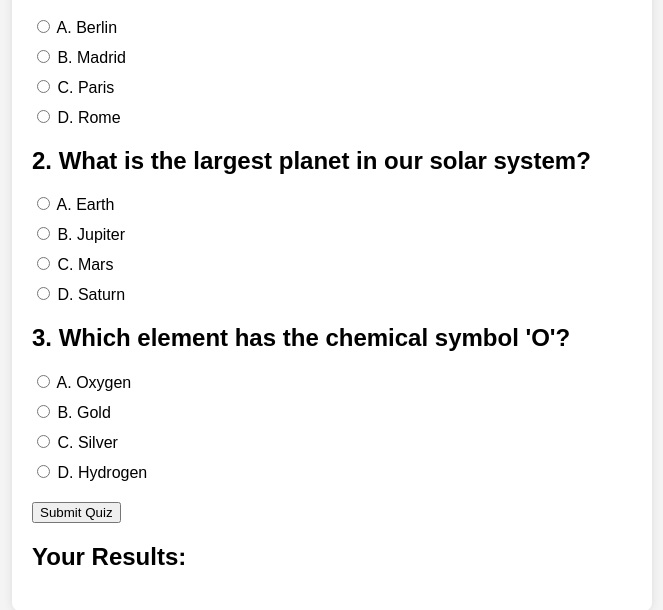
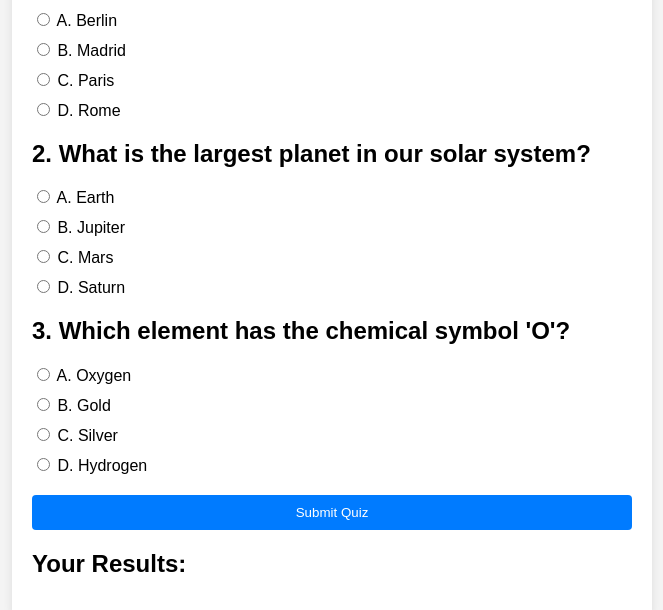
Before and after one commit to DanielH987/HtmlPractice, a plain HTML site: page Scenario 18/index.html in a window 1280 px wide. Shown: the part 160-770 px from the top of the page, without its empty margins (308-971 px from the left). Drawn offline with Linux system fonts and the light colour scheme.

Commit message:
refactor: Update styles.css to include button styles for Scenario 18 page

```diff
--- a/Scenario 18/styles.css
+++ b/Scenario 18/styles.css
@@ -33,3 +33,14 @@ ul {
 li {
     margin-bottom: 10px;
 }
+
+button {
+    display: block;
+    width: 100%;
+    padding: 10px;
+    background-color: #007bff;
+    color: #fff;
+    border: none;
+    border-radius: 4px;
+    cursor: pointer;
+}
```
